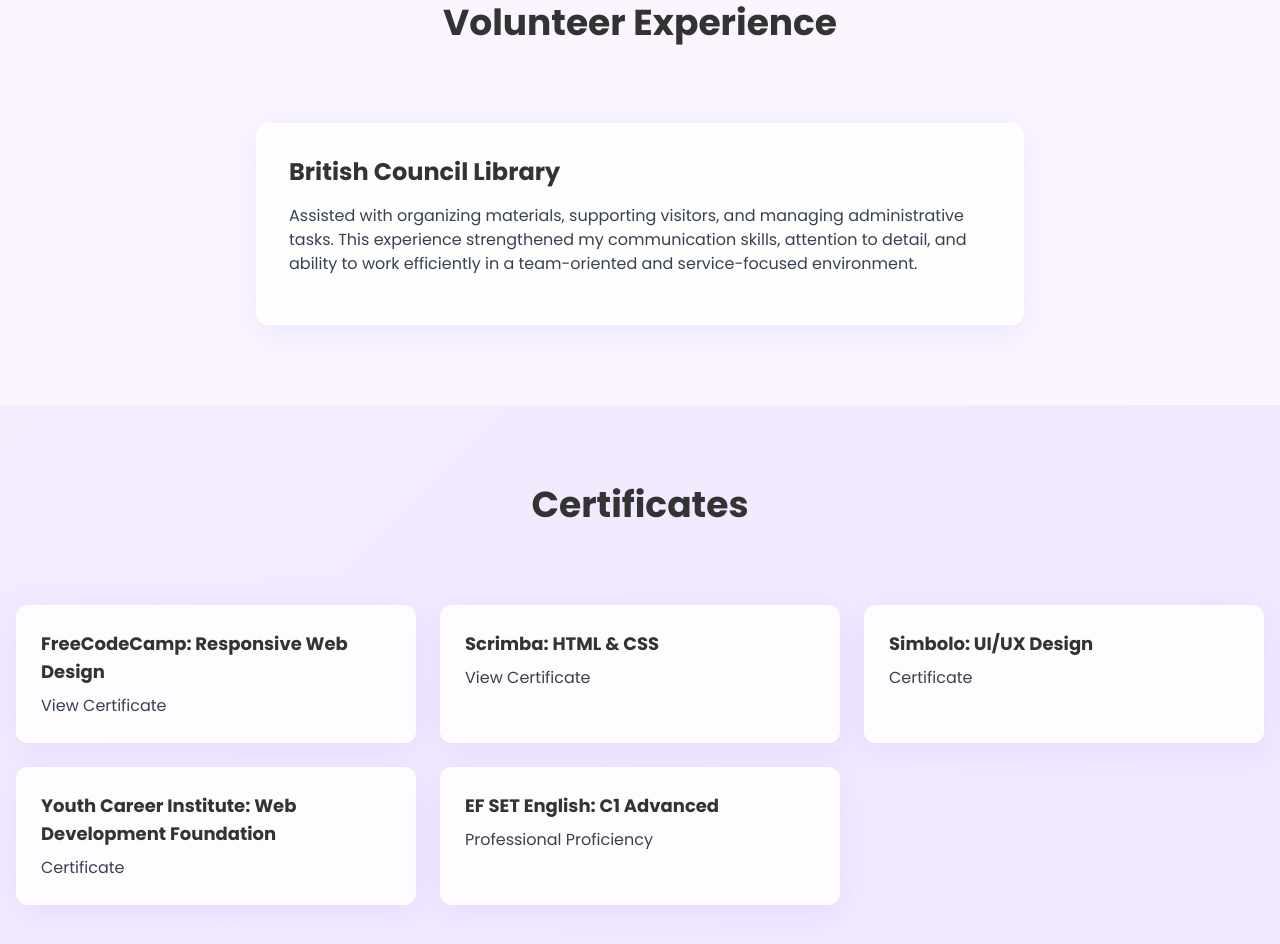
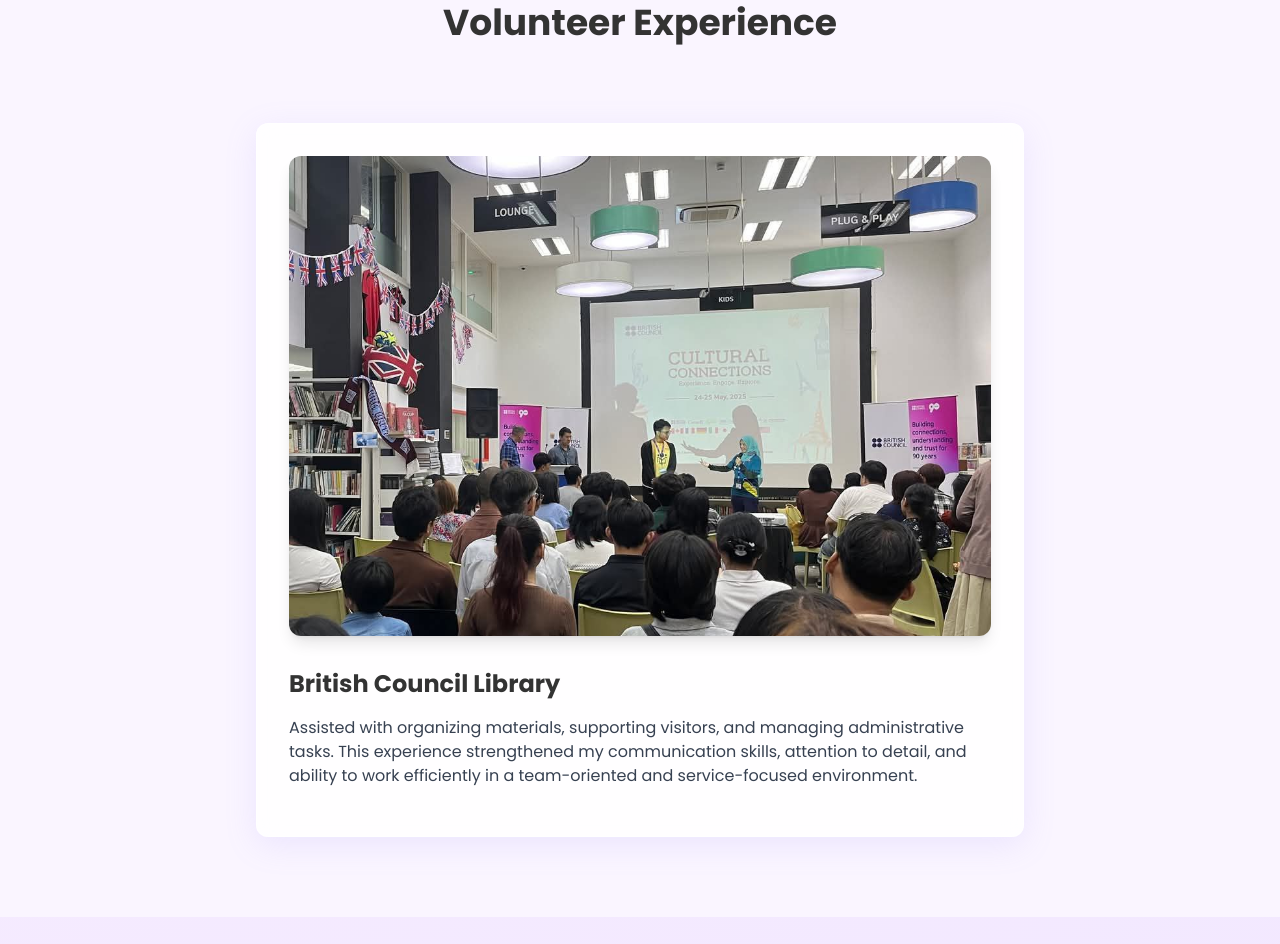
Before and after one commit to yunn-bebee/yunn-bebee.github.io, a plain HTML site: page index.html in a window 1280 px wide. Shown: the part 4260-5204 px from the top of the page. Drawn offline with nearby package versions, Linux system fonts and the light colour scheme.

Commit message:
last commit

```diff
--- a/index.html
+++ b/index.html
@@ -553,6 +553,9 @@
             </div>
 
             <div class="max-w-3xl mx-auto card-gradient p-8 rounded-xl">
+                   <div class="flex justify-center mb-8">
+                <img src="./images/volunteer.jpg" alt="Volunteer Experience" class="rounded-xl shadow-lg w-full h-[60vh] object-cover">
+            </div>
                 <h3 class="text-2xl font-bold mb-4">British Council Library</h3>
                 <p class="text-gray-700 mb-4">
                     Assisted with organizing materials, supporting visitors, and managing administrative tasks.
```
Also changed, not shown: images/volunteer.jpg (added).
